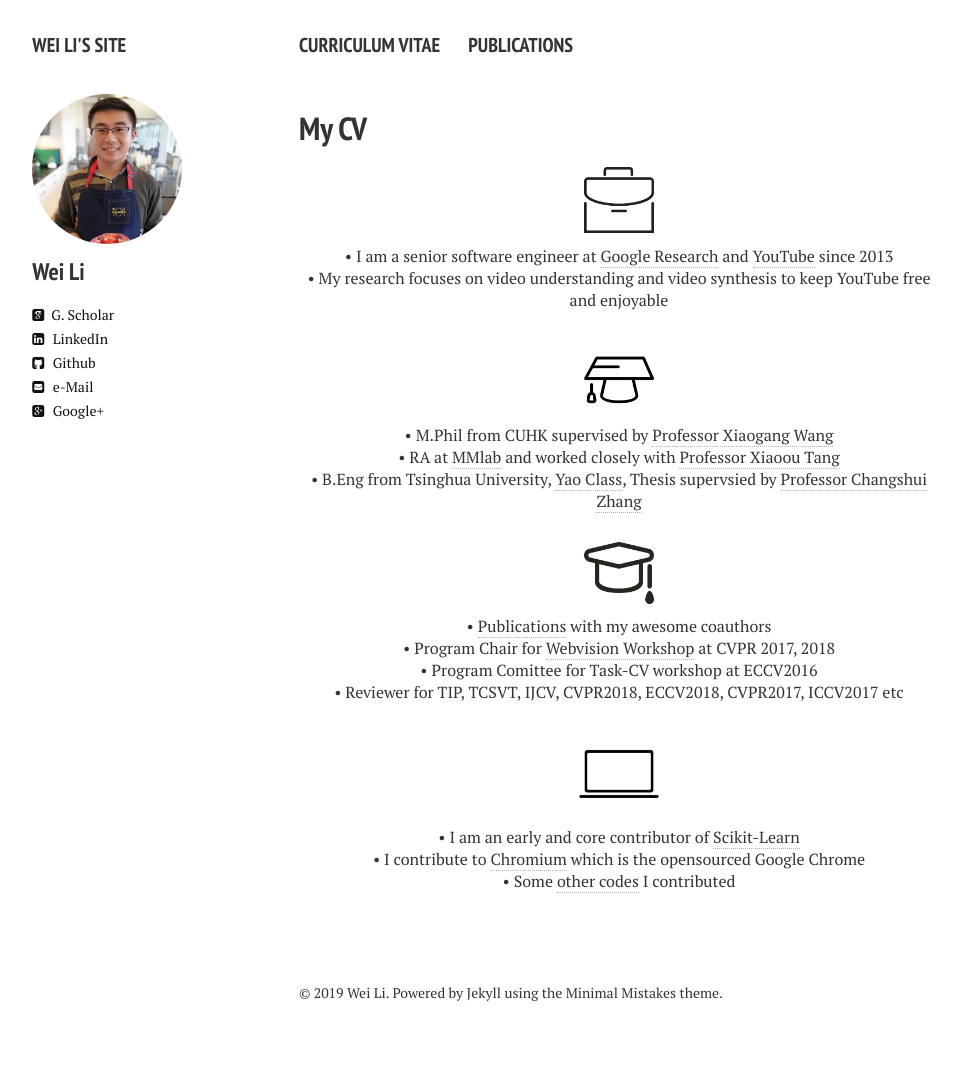
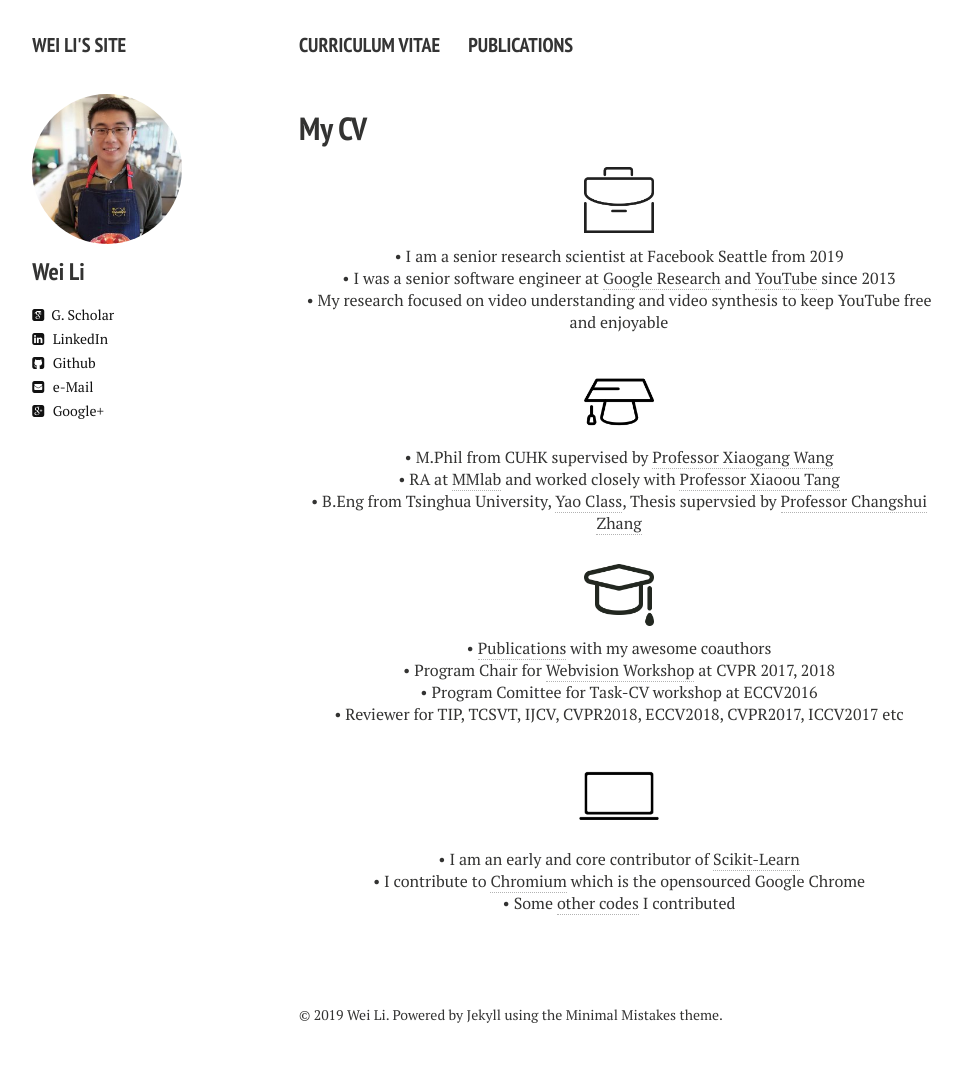
Before and after one commit to weilinear/BACKUP_weilinear.github.io, a Jekyll site: the page built from cv.md, in a window 1280 px wide. Shown: the whole page, without its empty margins (21-983 px from the left). Built offline with Jekyll 4.4.1, drawn with Linux system fonts in a browser that asks for light colours; nearby versions of some CDN libraries; before the commit the page ends 1051 px from its top, so only the background shows below that.

Commit message:
Update cv for new job!

```diff
--- a/_layouts/cv.html
+++ b/_layouts/cv.html
@@ -45,8 +45,9 @@
     <h1>{{ page.title }}</h1>
     <div class="article-wrap">
     <p align="center" class=bottom-small><img src="{{ site.url }}/images/CV/business.png" alt="Work Experience" width="70" height="70"></p>
-    <p align="center">&#8226 I am a senior software engineer at <a href="https://research.google.com" target="_blank">Google Research</a> and <a href="http://youtube.com" target="_blank">YouTube</a> since 2013</p>
-    <p align="center" class="bottom-three">&#8226 My research focuses on video understanding and video synthesis to keep YouTube free and enjoyable</p>
+    <p align="center">&#8226 I am a senior research scientist at Facebook Seattle from 2019</p>
+    <p align="center">&#8226 I was a senior software engineer at <a href="https://research.google.com" target="_blank">Google Research</a> and <a href="http://youtube.com" target="_blank">YouTube</a> since 2013</p>
+    <p align="center" class="bottom-three">&#8226 My research focused on video understanding and video synthesis to keep YouTube free and enjoyable</p>
 
 
     <p align="center" class=bottom-small><img src="{{ site.url }}/images/CV/study2.png" alt="Education" width="70" height="70"></p>
```
